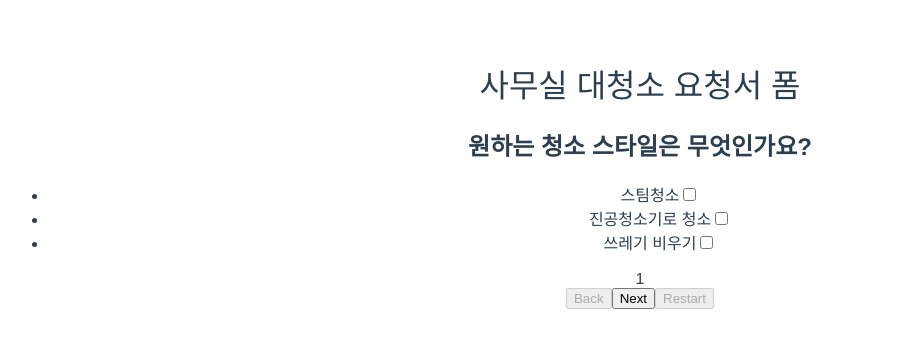
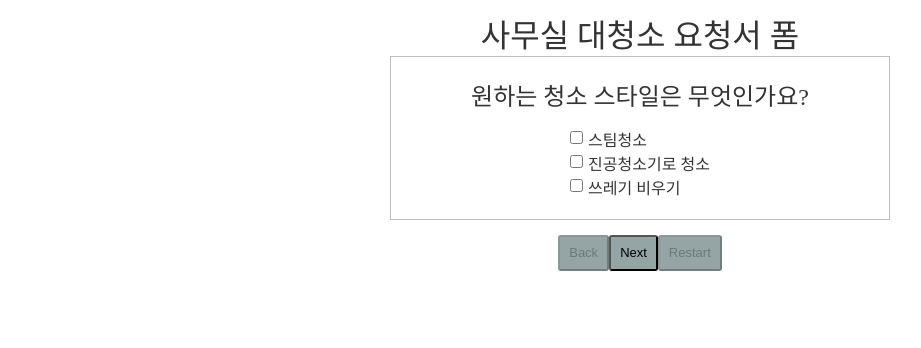
Before and after one commit to radlohead/vue-multi-step-form, a Vue app: page / in a window 1280 px wide. Shown: the top 348 px of the page, without its empty margins (0-921 px from the left). Built offline with nearby package versions, Linux system fonts and the light colour scheme; the HTML template or start-up script is replaced by a standard one.

Commit message:
css 적용

```diff
--- a/src/App.vue
+++ b/src/App.vue
@@ -6,6 +6,7 @@
 
 <script>
 import Home from './components/Home'
+import './css/App.css'
 
 export default {
   name: 'App',
@@ -14,14 +15,3 @@ export default {
   }
 }
 </script>
-
-<style>
-#app {
-  font-family: 'Avenir', Helvetica, Arial, sans-serif;
-  -webkit-font-smoothing: antialiased;
-  -moz-osx-font-smoothing: grayscale;
-  text-align: center;
-  color: #2c3e50;
-  margin-top: 60px;
-}
-</style>
--- a/src/components/Home.vue
+++ b/src/components/Home.vue
@@ -1,11 +1,13 @@
 <template>
-  <div class="hello">
+  <div class="home">
     <h1>{{ title }}</h1>
-    <Step1 v-if="step() === 1"/>
-    <Step2 v-if="step() === 2"/>
-    <Step3 v-if="step() === 3"/>
-    <Step4 v-if="step() === 4"/>
-    <Complete v-if="step() === 5"/>
+    <section class="main">
+      <Step1 v-if="step() === 1"/>
+      <Step2 v-if="step() === 2"/>
+      <Step3 v-if="step() === 3"/>
+      <Step4 v-if="step() === 4"/>
+      <Complete v-if="step() === 5"/>
+    </section>
     <StepMenu/>
   </div>
 </template>
@@ -18,6 +20,7 @@ import Step4 from './Step4'
 import Complete from './Complete'
 import StepMenu from './StepMenu'
 import input from '../assets/input'
+import '../css/components/Home.css'
 
 export default {
   name: 'Home',
@@ -41,20 +44,3 @@ export default {
   }
 }
 </script>
-
-<style scoped>
-h1, h2 {
-  font-weight: normal;
-}
-ul {
-  list-style-type: none;
-  padding: 0;
-}
-li {
-  display: inline-block;
-  margin: 0 10px;
-}
-a {
-  color: #42b983;
-}
-</style>
--- a/src/components/Step1.vue
+++ b/src/components/Step1.vue
@@ -3,34 +3,33 @@
     <h2>{{ title }}</h2>
     <ul>
       <li>
-        <label for="1">스팀청소</label>
         <input
           type="checkbox"
           id="1"
           value="스팀청소"
           @input="updateCheckbox"
         />
+        <label for="1">스팀청소</label>
       </li>
       <li>
-        <label for="2">진공청소기로 청소</label>
         <input
           type="checkbox"
           id="2"
           value="진공청소기로 청소"
           @input="updateCheckbox"
         />
+        <label for="2">진공청소기로 청소</label>
       </li>
       <li>
-        <label for="3">쓰레기 비우기</label>
         <input
           type="checkbox"
           id="3"
           value="쓰레기 비우기"
           @input="updateCheckbox"
         />
+        <label for="3">쓰레기 비우기</label>
       </li>
     </ul>
-    {{ this.$store.state.step }}
   </section>
 </template>
 
--- a/src/components/Step2.vue
+++ b/src/components/Step2.vue
@@ -3,7 +3,6 @@
     <h2>{{ title }}</h2>
     <ul>
       <li>
-        <label for="3">30분</label>
         <input
           type="radio"
           id="3"
@@ -11,9 +10,9 @@
           value="30분"
           @input="updateRadio"
         />
+        <label for="3">30분</label>
       </li>
       <li>
-        <label for="4">1시간</label>
         <input
           type="radio"
           id="4"
@@ -21,9 +20,9 @@
           value="1시간"
           @input="updateRadio"
         />
+        <label for="4">1시간</label>
       </li>
       <li>
-        <label for="5">2시간</label>
         <input
           type="radio"
           id="5"
@@ -31,6 +30,7 @@
           value="2시간"
           @input="updateRadio"
         />
+        <label for="5">2시간</label>
       </li>
     </ul>
   </section>
--- a/src/components/Step4.vue
+++ b/src/components/Step4.vue
@@ -1,5 +1,6 @@
 <template>
   <section>
+    <h2>{{ title }}</h2>
     <ul>
       <li>
         <select
--- a/src/components/StepMenu.vue
+++ b/src/components/StepMenu.vue
@@ -1,5 +1,5 @@
 <template>
-  <section>
+  <section class="step__menu">
     <button
       name='back'
       :disabled="$store.state.step === firstStep || $store.state.step === lastStep"
@@ -20,6 +20,7 @@
 
 <script>
 import input from '../assets/input'
+import '../css/components/StepMenu.css'
 
 export default {
   name: 'StepMenu',
--- /dev/null
+++ b/src/css/App.css
@@ -0,0 +1,7 @@
+@import './Common.css';
+
+#app {
+    text-align: center;
+    color: #333;
+    margin-top: 10px;
+}
--- /dev/null
+++ b/src/css/Common.css
@@ -0,0 +1,36 @@
+* {
+    margin: 0;
+    padding: 0;
+}
+
+body {
+    font-family: 'sans-serif';
+    -webkit-font-smoothing: antialiased;
+    -moz-osx-font-smoothing: grayscale;
+}
+
+h1, h2, h3, h4, h5, h6 {
+    font-weight: normal;
+}
+
+ul {
+    list-style-type: none;
+    padding: 0;
+}
+
+li {
+    display: block;
+    margin: 0 10px;
+}
+
+input[type='checkbox'] {
+    position: relative;
+    top: -0.3vh;
+    margin-right: 5px;
+}
+
+input[type='radio'] {
+    position: relative;
+    top: -0.3vh;
+    margin-right: 5px;
+}
--- /dev/null
+++ b/src/css/components/Home.css
@@ -0,0 +1,20 @@
+@import '../Common.css';
+
+.home {
+    max-width: 500px;
+    margin: 0 auto;
+}
+
+.main {
+    padding: 20px;
+    border: 1px solid #bdbdbd;
+}
+
+h2 {
+    margin-bottom: 15px;
+}
+
+ul {
+    display: inline-block;
+    text-align: left;
+}
--- /dev/null
+++ b/src/css/components/StepMenu.css
@@ -0,0 +1,11 @@
+.step__menu {
+    margin-top: 15px;
+}
+
+button {
+    padding: 6px 9px;
+    border-radius: 3px;
+    background-color: #95a5a6;
+    font-size: 13px;
+    line-height: 1.5;
+}
```
Also changed, not shown: test/unit/output.json (added, +15 -0 lines).
